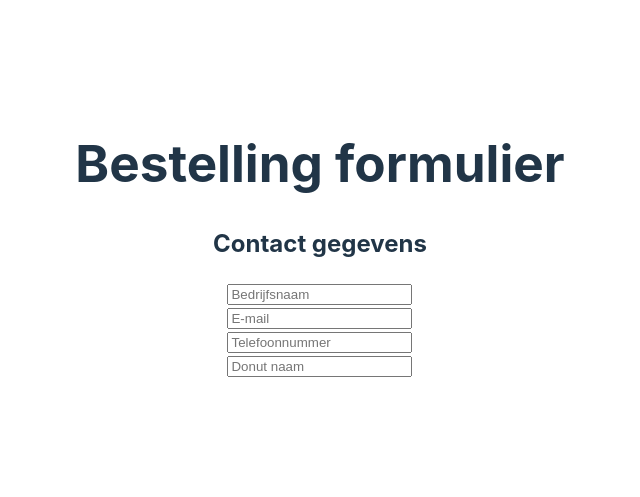
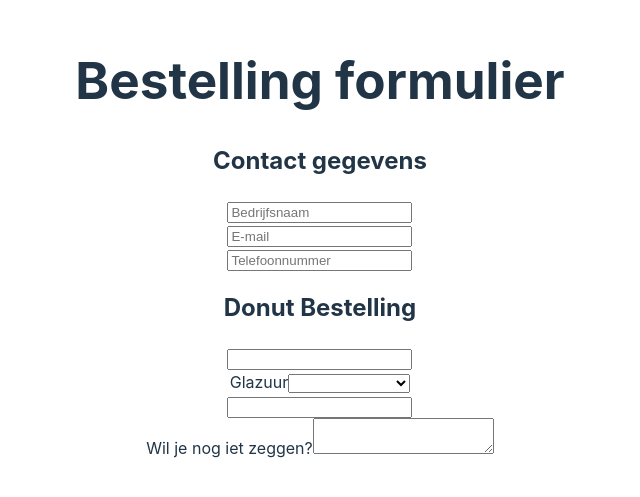
Before and after one commit to ZienabAlr/DonutFront, a Vue app in the folder Donutello/: page / in a window 1280 px wide. Shown: the part 161-658 px from the top of the page, without its empty margins (320-960 px from the left). Built offline with nearby package versions, Linux system fonts and the light colour scheme.

Commit message:
feat(DonutOrder): Donut order from has been added

```diff
--- a/Donutello/src/components/DonutOrder.vue
+++ b/Donutello/src/components/DonutOrder.vue
@@ -27,10 +27,40 @@ import { ref } from 'vue'
             <input class="inputs inputPadding" type="text" id="phone" name="name" placeholder="Telefoonnummer" v-model="phone">
         </div>
 
-        <div class="infoLable">
-            <!-- <label for="name">Donut naam</label> -->
-            <input class="inputs inputPadding" type="text" id="donut" name="name" placeholder="Donut naam" v-model="company">
+    </div>
+
+    <div class="form">
+        <h2>Donut Bestelling</h2>
+
+        <div class="infoLabel">
+            <!-- <label for="donut">Donut Naam</label> -->
+            <input class ="inputs inputPadding" type="text" id="donut" v-model="dountname">
+
         </div>
+
+        <div class="infoLabel">
+            <label for="glaze">Glazuur</label>
+            <select class ="inputs inputPadding" id="glaze" v-model="glaze">
+
+                <option disabled value="">Kies een glazuur</option>
+                <option>Chocolade</option>
+                <option>Melkchocolade</option>
+                <option>Witte Chocolade</option>
+                <option>Aardbei</option>
+
+            </select>
+        </div>
+
+        <div class="infoLabel">
+            <!-- <label for="amount">Aantal</label> -->
+            <input class ="inputs inputPadding" type="text" id="donut" v-model="amount">
+        </div>
+
+        <div class="infoLabel">
+            <label for="note">Wil je nog iet zeggen?</label>
+            <textarea class ="inputs textereaPadding" id="note" v-model="note"></textarea>
+        </div>
+
 
     </div>
 
```
